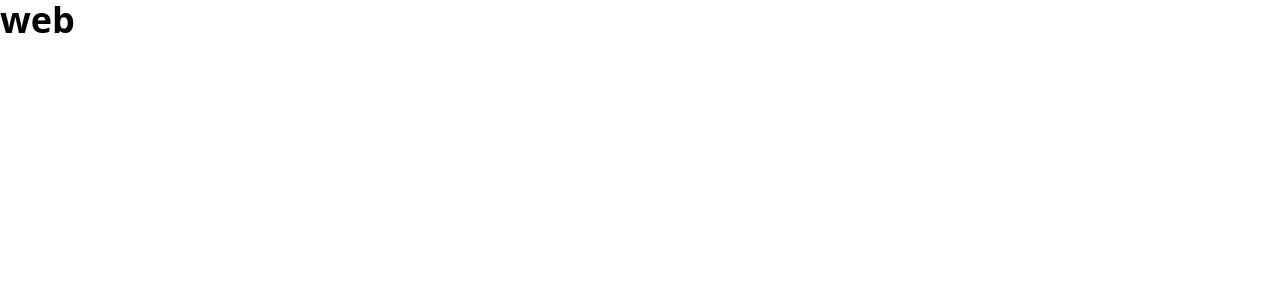
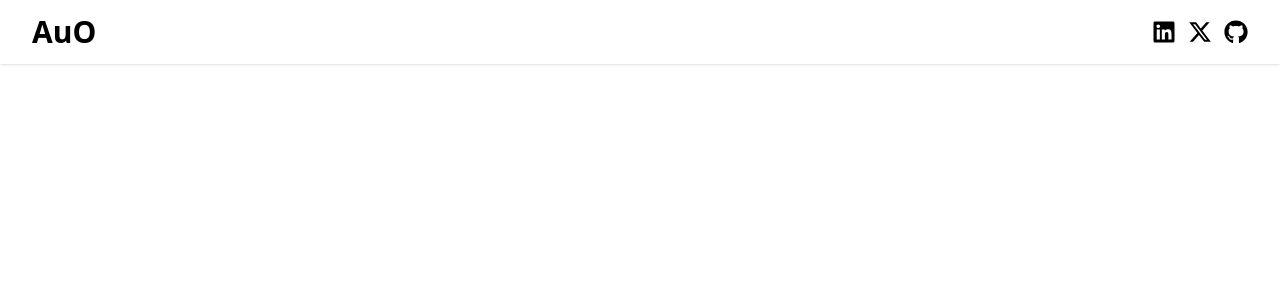
Before and after one commit to buywebteam/buyweb, a React (Vite) app: page / in a window 1280 px wide. Shown: the top 300 px of the page. Built offline with nearby package versions, Linux system fonts and the light colour scheme.

Commit message:
Add Header and Button components; update package dependencies

```diff
--- a/package.json
+++ b/package.json
@@ -13,6 +13,7 @@
     "@tailwindcss/vite": "^4.1.6",
     "react": "^19.1.0",
     "react-dom": "^19.1.0",
+    "react-icons": "^5.5.0",
     "tailwindcss": "^4.1.6"
   },
   "devDependencies": {
--- a/src/App.tsx
+++ b/src/App.tsx
@@ -1,7 +1,12 @@
 import "./App.css";
+import Header from "./components/Header";
 
 function App() {
-  return <div className="font-bold text-4xl">web</div>;
+  return (
+    <div>
+      <Header />
+    </div>
+  );
 }
 
 export default App;
--- /dev/null
+++ b/src/components/Button.tsx
@@ -0,0 +1,52 @@
+interface ButtonProps {
+  type?: "default" | "destructive" | "outline" | "disabled";
+  label?: string;
+  onClick?: () => void;
+}
+
+const Button: React.FC<ButtonProps> = ({
+  type = "default",
+  label = "Galaxy Button",
+  onClick,
+}) => {
+  const buttonStyles: Record<
+    "default" | "destructive" | "outline" | "disabled",
+    { bgColor: string; textColor: string; border: string; disabled?: boolean }
+  > = {
+    default: {
+      bgColor: "bg-black",
+      textColor: "text-white",
+      border: "",
+    },
+    destructive: {
+      bgColor: "bg-red-500",
+      textColor: "text-white",
+      border: "",
+    },
+    outline: {
+      bgColor: "bg-transparent",
+      textColor: "text-black",
+      border: "border border-black",
+    },
+    disabled: {
+      bgColor: "bg-gray-400",
+      textColor: "text-gray-200",
+      border: "",
+      disabled: true,
+    },
+  };
+
+  const { bgColor, textColor, border, disabled } = buttonStyles[type];
+
+  return (
+    <button
+      className={`py-2 px-4 rounded-md flex items-center justify-center w-[200px] ${bgColor} ${border}`}
+      onClick={!disabled ? onClick : undefined}
+      disabled={disabled}
+    >
+      <span className={`text-base ${textColor}`}>{label}</span>
+    </button>
+  );
+};
+
+export default Button;
--- /dev/null
+++ b/src/components/Header.tsx
@@ -0,0 +1,69 @@
+// import { useState } from "react";
+import { FaGithub } from "react-icons/fa";
+import { FaXTwitter } from "react-icons/fa6";
+import { FaLinkedin } from "react-icons/fa";
+
+function Header() {
+  // const [isOpen, setIsOpen] = useState(false);
+
+  return (
+    <nav className="bg-white shadow sticky top-0 z-10">
+      <div className="max-w-7xl mx-auto px-4 sm:px-6 lg:px-8">
+        <div className="flex justify-between items-center h-16">
+          <div className="flex-shrink-0">
+            <a href="/">
+              <h2 className="text-3xl font-semibold">AuO</h2>
+            </a>
+          </div>
+
+          <div className="flex items-center gap-3">
+            <a href="https://linkedin.com/company/alien-ui">
+              <FaLinkedin className="lg:text-2xl text-xl" />
+            </a>
+            <a href="https://x.com/alienui">
+              <FaXTwitter className="lg:text-2xl text-xl" />
+            </a>
+            <a href="https://github.com/AlienUI-Org">
+              <FaGithub className="lg:text-2xl text-xl" />
+            </a>
+          </div>
+
+          {/* Hamburger Menu (optional, if you want to toggle mobile menu later) */}
+          {/*  <div className="md:hidden">
+            <button
+              onClick={() => setIsOpen(!isOpen)}
+              className="text-gray-800 hover:text-customPurple focus:outline-none"
+              title="Toggle Menu"
+            >
+              <svg
+                className="h-6 w-6"
+                xmlns="http://www.w3.org/2000/svg"
+                fill="none"
+                viewBox="0 0 24 24"
+                stroke="currentColor"
+              >
+                {isOpen ? (
+                  <path
+                    strokeLinecap="round"
+                    strokeLinejoin="round"
+                    strokeWidth="2"
+                    d="M6 18L18 6M6 6l12 12"
+                  />
+                ) : (
+                  <path
+                    strokeLinecap="round"
+                    strokeLinejoin="round"
+                    strokeWidth="2"
+                    d="M4 6h16M4 12h16m-7 6h7"
+                  />
+                )}
+              </svg>
+            </button>
+          </div>*/}
+        </div>
+      </div>
+    </nav>
+  );
+}
+
+export default Header;
```
Also changed, not shown: src/components/Footer.tsx (added), 1 other file (tests, documents, lock files or other folders).
